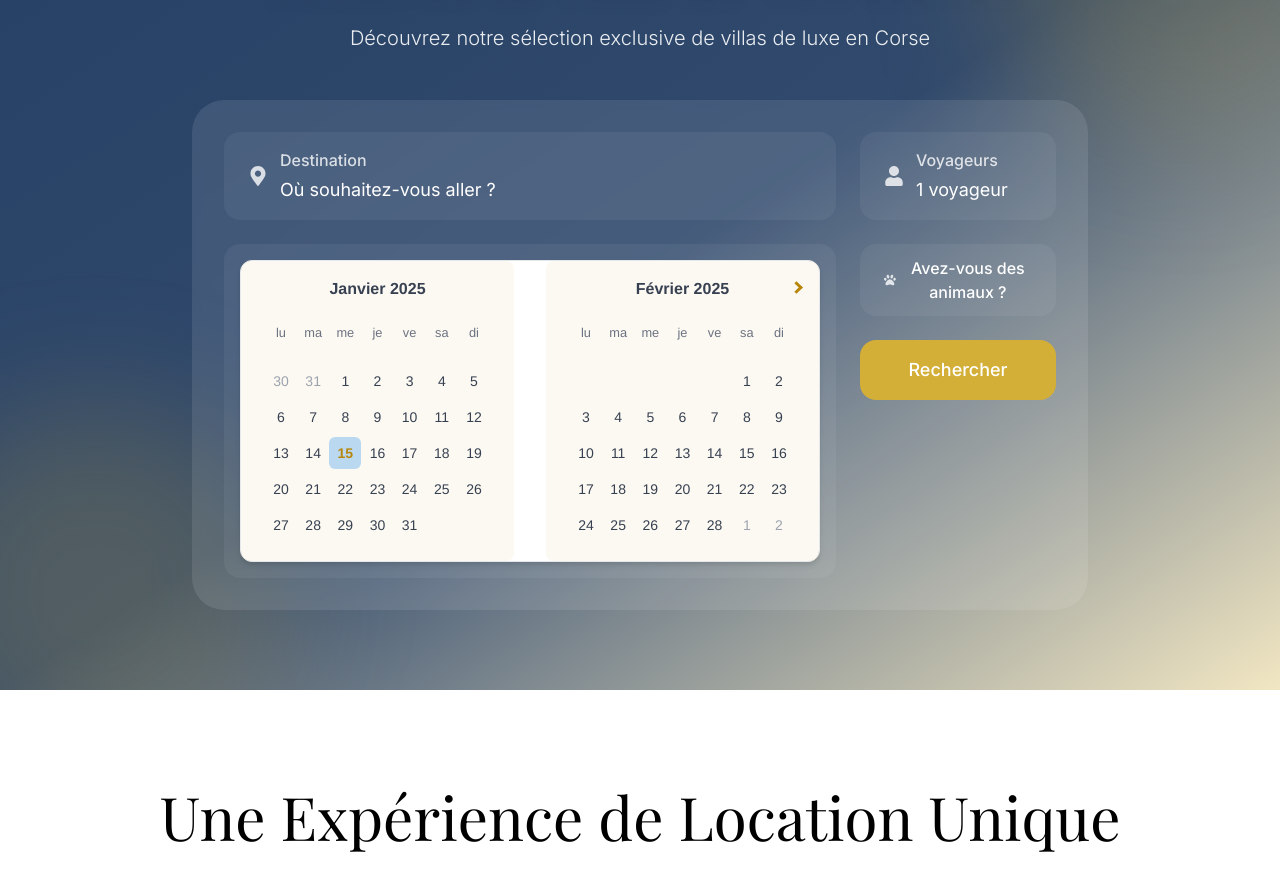
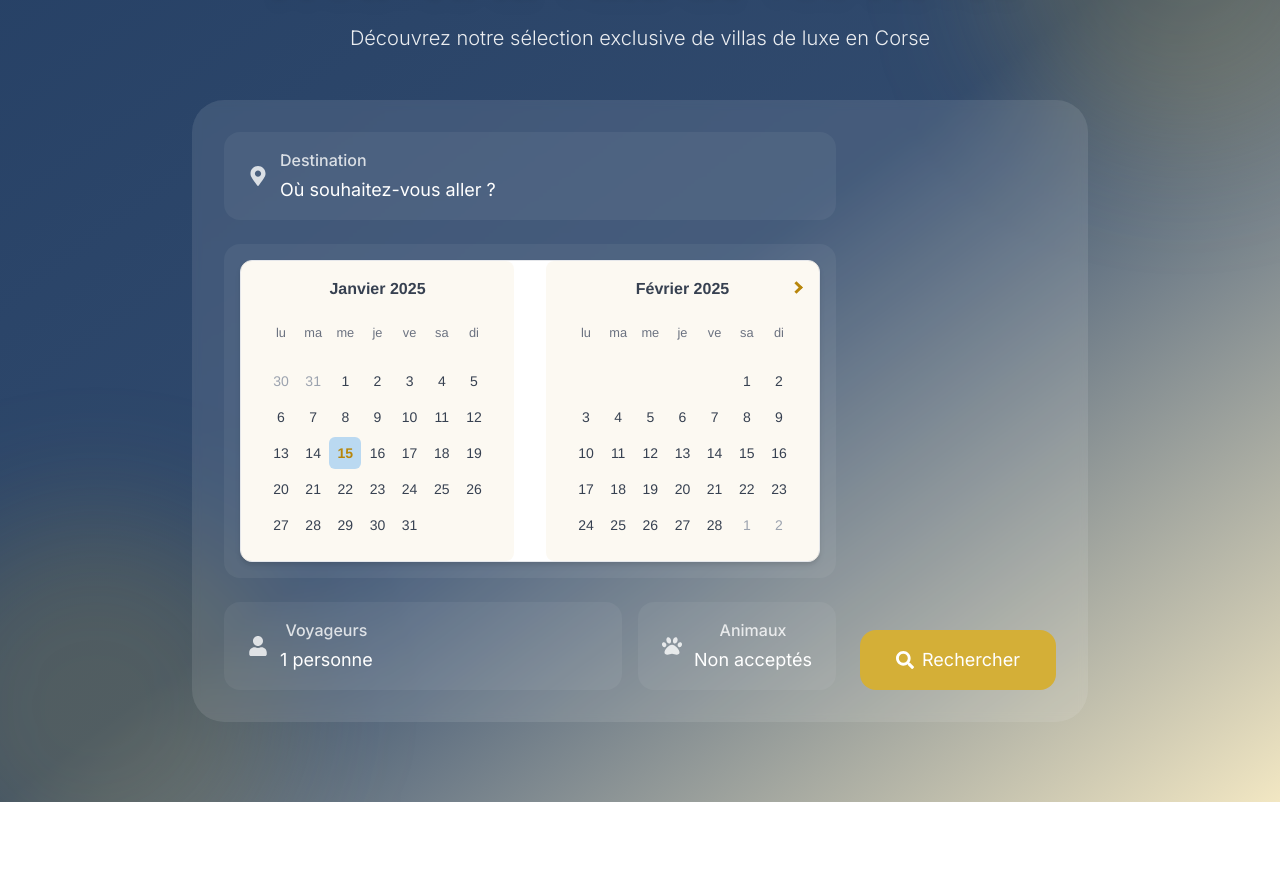
Before and after one commit to Cid57/Corsica-Luxury-Rentals, a Next.js app: page /Corsica-Luxury-Rentals/ in a window 1280 px wide. Shown: the part 940-1827 px from the top of the page. Built offline with nearby package versions, Linux system fonts and the light colour scheme.

Commit message:
Refactor SearchBar component and fix DateRange type issues

```diff
--- a/src/components/ui/SearchBar.tsx
+++ b/src/components/ui/SearchBar.tsx
@@ -4,16 +4,11 @@ import { useState, useEffect, useRef } from 'react';
 import { useRouter } from 'next/navigation';
 import HomeCalendar from './HomeCalendar';
 import GuestCounter from './GuestCounter';
-import { FaUser, FaMapMarkerAlt, FaPaw } from 'react-icons/fa';
+import { FaUser, FaMapMarkerAlt, FaPaw, FaSearch } from 'react-icons/fa';
 import { fr } from 'date-fns/locale';
 import { VILLES_CORSE } from '@/data/villes';
 import './home-calendar.css';
 import { DateRange } from 'react-day-picker';
-
-interface DateRange {
-  from: Date | null;
-  to: Date | null;
-}
 
 const LocationDropdown = ({ onSelect }: { onSelect: (ville: typeof VILLES_CORSE[0]) => void }) => {
   return (
@@ -100,29 +95,31 @@ export default function SearchBar() {
                 onSelect={setDates}
               />
             </div>
-          </div>
 
-          {/* Colonne droite */}
-          <div className="flex flex-col gap-6">
-            {/* Voyageurs */}
-            <div className="relative">
-              <div
-                onClick={() => setShowGuestCounter(true)}
-                className="flex items-center gap-3 px-6 py-4 bg-white/5 hover:bg-white/10 rounded-2xl cursor-pointer transition-colors"
+            {/* Bottom row */}
+            <div className="flex gap-4">
+              {/* Guests counter */}
+              <div className="flex-1 relative">
+                <button
+                  onClick={() => setShowGuestCounter(!showGuestCounter)}
+                  className="w-full flex items-center gap-3 px-6 py-4 bg-white/5 hover:bg-white/10 rounded-2xl cursor-pointer transition-colors"
                 >
                   <FaUser className="text-white/80 text-xl" />
                   <div>
                     <div className="text-white/80 font-medium mb-1">Voyageurs</div>
                     <div className="text-white text-lg">
-                    {guests} voyageur{guests > 1 ? 's' : ''}
+                      {guests} {guests > 1 ? 'personnes' : 'personne'}
                     </div>
                   </div>
-              </div>
+                </button>
                 {showGuestCounter && (
-                <div className="absolute right-0 mt-2 p-4 bg-gray-900/95 backdrop-blur-sm rounded-xl shadow-xl">
+                  <div className="absolute z-20 w-full mt-2 bg-gray-900/95 backdrop-blur-sm border border-white/10 rounded-xl shadow-xl p-4">
                     <GuestCounter
                       value={guests}
-                    onChange={setGuests}
+                      onChange={(value) => {
+                        setGuests(value);
+                        setShowGuestCounter(false);
+                      }}
                       min={1}
                       max={20}
                     />
@@ -130,27 +127,36 @@ export default function SearchBar() {
                 )}
               </div>
 
-            {/* Animaux */}
+              {/* Pets toggle */}
               <button
                 onClick={() => setHasPets(!hasPets)}
-              className={`flex items-center gap-2 px-6 py-3 rounded-2xl transition-all ${
+                className={`flex items-center gap-3 px-6 py-4 rounded-2xl transition-all ${
                   hasPets
-                  ? 'bg-luxury-gold text-white'
-                  : 'bg-white/5 hover:bg-white/10 text-white'
+                    ? 'bg-luxury-gold text-white hover:bg-luxury-gold/90'
+                    : 'bg-white/5 text-white hover:bg-white/10'
                 }`}
               >
-              <FaPaw className={`text-lg ${hasPets ? 'text-white' : 'text-white/80'}`} />
-              <span className="font-medium">
-                {hasPets ? 'Avec animaux' : 'Avez-vous des animaux ?'}
-              </span>
+                <FaPaw className={`text-xl ${hasPets ? 'text-white' : 'text-white/80'}`} />
+                <div>
+                  <div className={`font-medium mb-1 ${hasPets ? 'text-white' : 'text-white/80'}`}>
+                    Animaux
+                  </div>
+                  <div className="text-lg">
+                    {hasPets ? 'Acceptés' : 'Non acceptés'}
+                  </div>
+                </div>
               </button>
+            </div>
+          </div>
 
-            {/* Bouton de recherche */}
+          {/* Colonne droite */}
+          <div className="flex items-end">
             <button
               onClick={handleSearch}
-              className="w-full py-4 bg-luxury-gold text-white rounded-2xl hover:bg-luxury-gold/90 transition-colors font-medium text-lg"
+              className="w-full flex items-center justify-center gap-2 px-8 py-4 bg-luxury-gold hover:bg-luxury-gold/90 text-white rounded-2xl transition-colors text-lg"
             >
-              Rechercher
+              <FaSearch />
+              <span>Rechercher</span>
             </button>
           </div>
         </div>
```
Lines whose indentation alone changed are shown as unchanged.
